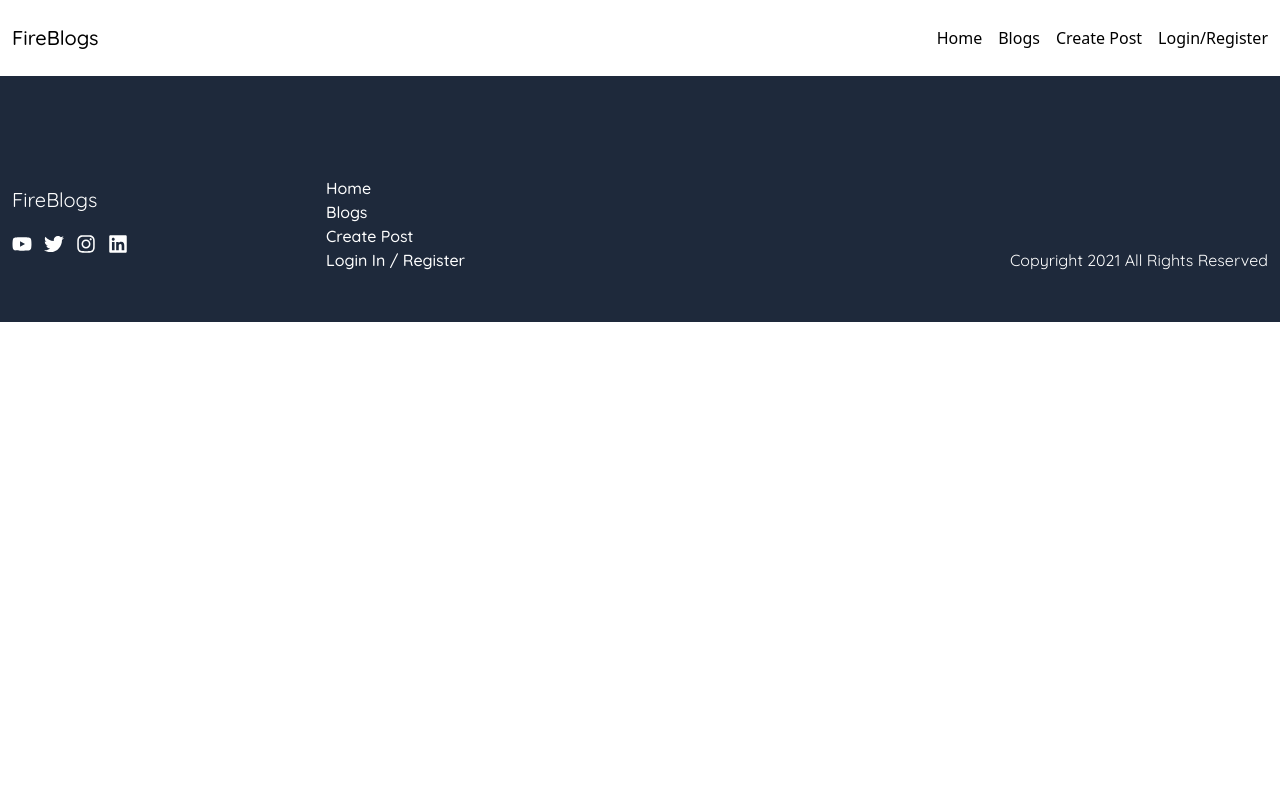
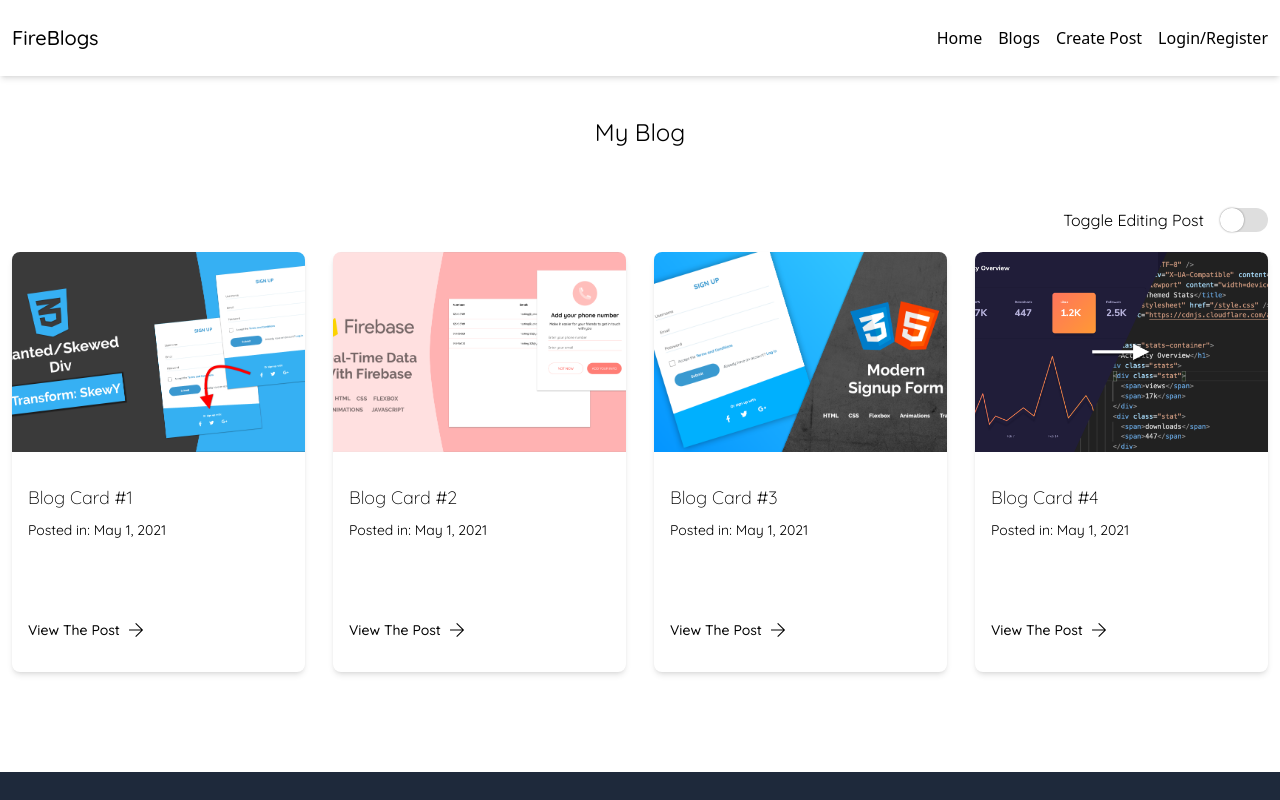
Before and after one commit to josephpaucar/fireblog, a Vue app: page /blogs in a window 1280 px wide. Shown: the top 800 px of the page. Built offline with nearby package versions, Linux system fonts and the light colour scheme; what vue2-editor would draw is missing.

Commit message:
Pinia set up for demo blog samples, BlogsView finished

```diff
--- a/src/components/AppNavigation.vue
+++ b/src/components/AppNavigation.vue
@@ -38,7 +38,7 @@ const toggleMobileNav = () => {
       <div class="nav-links">
         <ul class="flex items-center" v-show="!mobile" >
           <li><router-link class="link ml-4" :to="{ name: 'home' }">Home</router-link></li>
-          <li><router-link class="link ml-4" :to="{ name: 'about' }">Blogs</router-link></li>
+          <li><router-link class="link ml-4" :to="{ name: 'blogs' }">Blogs</router-link></li>
           <li><router-link class="link ml-4" :to="{ name: 'about' }">Create Post</router-link></li>
           <li><router-link class="link ml-4" :to="{ name: 'about' }">Login/Register</router-link></li>
         </ul>
@@ -54,7 +54,7 @@ const toggleMobileNav = () => {
     <Transition name="mobile-nav">
       <ul v-show="mobileNav" class="p-7 w-[250px] flex flex-col fixed h-full top-0 left-0 bg-slate-600 text-white">
         <li class="mb-3"><router-link class="link" :to="{ name: 'home' }">Home</router-link></li>
-        <li class="mb-3"><router-link class="link" :to="{ name: 'about' }">Blogs</router-link></li>
+        <li class="mb-3"><router-link class="link" :to="{ name: 'blogs' }">Blogs</router-link></li>
         <li class="mb-3"><router-link class="link" :to="{ name: 'about' }">Create Post</router-link></li>
         <li class="mb-3"><router-link class="link" :to="{ name: 'about' }">Login/Register</router-link></li>
       </ul>
--- a/src/components/BlogCard.vue
+++ b/src/components/BlogCard.vue
@@ -1,4 +1,7 @@
 <script setup>
+import { useBlogsStore } from '@/stores/blogs.js'
+const blogsStore = useBlogsStore()
+
 const imageUrl = (image) => {
   return new URL(`../assets/blogCards/${image}.jpg`, import.meta.url).href
 }
@@ -12,7 +15,7 @@ const props = defineProps({
 
 <template>
   <div class="blog-card">
-    <div class="icons">
+    <div v-show="blogsStore.editPost" class="icons">
       <div class="icon group mr-2">
         <svg aria-hidden="true" focusable="false" data-prefix="far" data-icon="edit" class="w-4 h-4 svg-inline--fa fa-edit fa-w-18" role="img" xmlns="http://www.w3.org/2000/svg" viewBox="0 0 576 512"><path class="group-hover:fill-white" fill="currentColor" d="M402.3 344.9l32-32c5-5 13.7-1.5 13.7 5.7V464c0 26.5-21.5 48-48 48H48c-26.5 0-48-21.5-48-48V112c0-26.5 21.5-48 48-48h273.5c7.1 0 10.7 8.6 5.7 13.7l-32 32c-1.5 1.5-3.5 2.3-5.7 2.3H48v352h352V350.5c0-2.1.8-4.1 2.3-5.6zm156.6-201.8L296.3 405.7l-90.4 10c-26.2 2.9-48.5-19.2-45.6-45.6l10-90.4L432.9 17.1c22.9-22.9 59.9-22.9 82.7 0l43.2 43.2c22.9 22.9 22.9 60 .1 82.8zM460.1 174L402 115.9 216.2 301.8l-7.3 65.3 65.3-7.3L460.1 174zm64.8-79.7l-43.2-43.2c-4.1-4.1-10.8-4.1-14.8 0L436 82l58.1 58.1 30.9-30.9c4-4.2 4-10.8-.1-14.9z"></path></svg>
       </div>
--- a/src/router/index.js
+++ b/src/router/index.js
@@ -17,6 +17,11 @@ const router = createRouter({
       // this generates a separate chunk (About.[hash].js) for this route
       // which is lazy-loaded when the route is visited.
       component: () => import('../views/AboutView.vue')
+    },
+    {
+      path: '/blogs',
+      name: 'blogs',
+      component: () => import('../views/BlogsView.vue')
     }
   ]
 })
--- /dev/null
+++ b/src/stores/blogs.js
@@ -0,0 +1,24 @@
+import { ref } from 'vue'
+import { defineStore } from 'pinia'
+
+export const useBlogsStore = defineStore('blogs', () => {
+  const blogs = ref([
+    { blogTitle: "Blog Card #1", blogCoverPhoto: "stock-1", blogDate: "May 1, 2021" },
+    { blogTitle: "Blog Card #2", blogCoverPhoto: "stock-2", blogDate: "May 1, 2021" },
+    { blogTitle: "Blog Card #3", blogCoverPhoto: "stock-3", blogDate: "May 1, 2021" },
+    { blogTitle: "Blog Card #4", blogCoverPhoto: "stock-4", blogDate: "May 1, 2021" },
+  ])
+  const editPost = ref(null)
+  // const doubleCount = computed(() => count.value * 2)
+
+  // function increment() {
+  //   count.value++
+  // }
+
+  function showEditControls(checked) {
+    editPost.value = checked
+    console.log(editPost)
+  }
+
+  return { blogs, editPost, showEditControls }
+})
--- /dev/null
+++ b/src/views/BlogsView.vue
@@ -0,0 +1,98 @@
+<script setup>
+import { computed, onBeforeUnmount } from 'vue';
+import BlogCard from '../components/BlogCard.vue';
+import { useBlogsStore } from '@/stores/blogs.js'
+
+const blogsStore = useBlogsStore()
+const blogs = computed(() => blogsStore.blogs)
+
+onBeforeUnmount(() => {
+  blogsStore.editPost = false
+})
+</script>
+
+<template>
+  <h1 class="text-center text-2xl font-quicksand my-10">My Blog</h1>
+  <div class="container font-quicksand mx-auto mt-[40px] mb-[100px]">
+    <div class="flex justify-end px-3 py-5">
+      <p class="mr-4">Toggle Editing Post</p>
+      <div class="switch">
+        <input id="switch-1" type="checkbox" class="switch-input" v-model="blogsStore.editPost" />
+        <label for="switch-1" class="switch-label">Switch</label>
+      </div>
+
+    </div>
+
+    <div class="blog-card-wrapper ">
+      <div class="container mx-auto">
+        <div class="blog-cards">
+          <BlogCard :post="post" v-for="(post, index) in blogs" :key="index"/>
+        </div>
+      </div>
+    </div>
+  </div>
+</template>
+
+<style lang="scss" scoped>
+.blog-card-wrapper {
+  @apply px-3 font-quicksand;
+
+  .blog-card-title {
+    @apply text-2xl mb-5 font-medium;
+  }
+
+  .blog-cards {
+    @apply grid gap-7 grid-cols-1 md:grid-cols-2 lg:grid-cols-3 xl:grid-cols-4;
+  }
+}
+
+.switch {
+  position: relative;
+  display: inline-block;
+}
+.switch-input {
+  display: none;
+}
+.switch-label {
+  display: block;
+  width: 48px;
+  height: 24px;
+  text-indent: -150%;
+  clip: rect(0 0 0 0);
+  color: transparent;
+  user-select: none;
+}
+.switch-label::before,
+.switch-label::after {
+  content: "";
+  display: block;
+  position: absolute;
+  cursor: pointer;
+}
+.switch-label::before {
+  width: 100%;
+  height: 100%;
+  background-color: #dedede;
+  border-radius: 9999em;
+  -webkit-transition: background-color 0.25s ease;
+  transition: background-color 0.25s ease;
+}
+.switch-label::after {
+  top: 0;
+  left: 0;
+  width: 24px;
+  height: 24px;
+  border-radius: 50%;
+  background-color: #fff;
+  box-shadow: 0 0 2px rgba(0, 0, 0, 0.45);
+  -webkit-transition: left 0.25s ease;
+  transition: left 0.25s ease;
+}
+.switch-input:checked + .switch-label::before {
+  background-color: #89c12d;
+}
+.switch-input:checked + .switch-label::after {
+  left: 24px;
+}
+
+</style>
--- a/src/views/HomeView.vue
+++ b/src/views/HomeView.vue
@@ -1,8 +1,12 @@
 <script setup>
-import { reactive } from 'vue';
+import { reactive, computed } from 'vue';
 import BlogPost from '../components/BlogPost.vue';
 import BlogCard from '../components/BlogCard.vue';
 import coding from '../assets/blogPhotos/coding.jpg'
+import { useBlogsStore } from '@/stores/blogs.js'
+
+const blogsStore = useBlogsStore()
+const blogs = computed(() => blogsStore.blogs)
 
 const welcomeScreen = reactive([
   {
@@ -25,13 +29,6 @@ const sampleBlogPost = reactive([
     blogCoverPhoto: "designed-for-everyone"
   }
 ])
-
-const sampleBlogCards = reactive([
-  { blogTitle: "Blog Card #1", blogCoverPhoto: "stock-1", blogDate: "May 1, 2021" },
-  { blogTitle: "Blog Card #2", blogCoverPhoto: "stock-2", blogDate: "May 1, 2021" },
-  { blogTitle: "Blog Card #3", blogCoverPhoto: "stock-3", blogDate: "May 1, 2021" },
-  { blogTitle: "Blog Card #4", blogCoverPhoto: "stock-4", blogDate: "May 1, 2021" },
-])
 </script>
 
 <template>
@@ -52,13 +49,13 @@ const sampleBlogCards = reactive([
     <div class="container mx-auto">
       <h3 class="blog-card-title">View More Recent Blogs</h3>
       <div class="blog-cards">
-        <BlogCard :post="post" v-for="(post, index) in sampleBlogCards" :key="index"/>
+        <BlogCard :post="post" v-for="(post, index) in blogs" :key="index"/>
       </div>
     </div>
   </div>
 
   <div class="updates">
-    <div class="container mx-auto flex flex-col items-center md:flex-row md:justify-center">
+    <div class="container mx-auto flex flex-col items-center md:flex-row md:justify-around ">
       <h2>Never mis a post. Register for your free account today!</h2>
       <router-link class="flex items-center link p-0 text-base" :to="{ name: 'about' }">
         Register for Fireblogs <span><svg aria-hidden="true" focusable="false" data-prefix="fal" data-icon="arrow-right" class="ml-2 w-4 h-4 svg-inline--fa fa-arrow-right fa-w-14" role="img" xmlns="http://www.w3.org/2000/svg" viewBox="0 0 448 512"><path fill="currentColor" d="M216.464 36.465l-7.071 7.07c-4.686 4.686-4.686 12.284 0 16.971L387.887 239H12c-6.627 0-12 5.373-12 12v10c0 6.627 5.373 12 12 12h375.887L209.393 451.494c-4.686 4.686-4.686 12.284 0 16.971l7.071 7.07c4.686 4.686 12.284 4.686 16.97 0l211.051-211.05c4.686-4.686 4.686-12.284 0-16.971L233.434 36.465c-4.686-4.687-12.284-4.687-16.97 0z"></path></svg></span>
```
